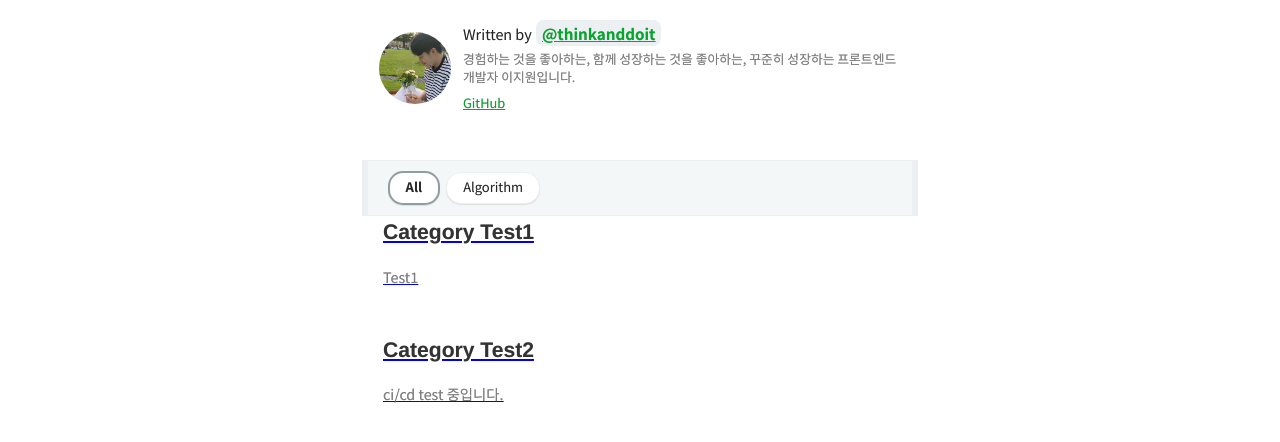
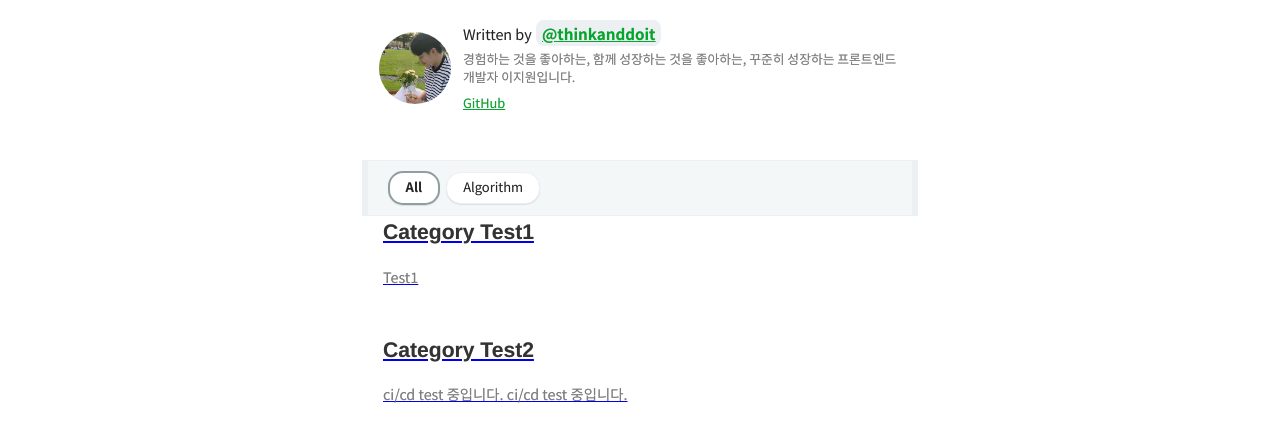
Before and after one commit to thinkanddoit/thinkanddoit.github.io, a Gatsby site: page / in a window 1280 px wide. Shown: the part 180-622 px from the top of the page. Built offline with nearby package versions, Linux system fonts and the light colour scheme; Gatsby itself is replaced by a stand-in of ours; some packages are replaced by stand-ins of ours; what typography-theme-github would draw is missing.

Commit message:
feat: 포스팅 작성 git action 테스트3

```diff
--- a/content/blog/Algorithm/test2.md
+++ b/content/blog/Algorithm/test2.md
@@ -6,3 +6,4 @@
 ---
 
 ci/cd test 중입니다.
+ci/cd test 중입니다.
```
